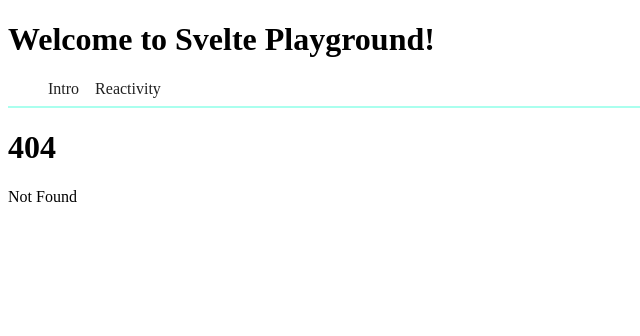
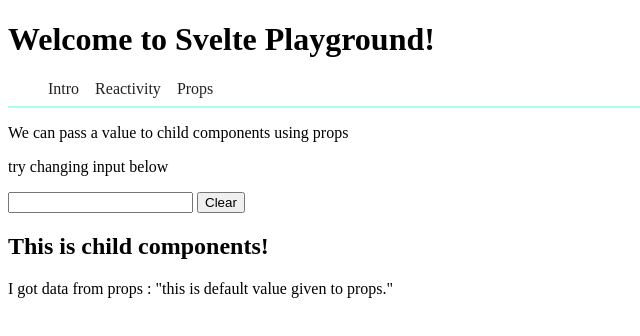
Before and after one commit to anangkf/svelte-playground, a SvelteKit app: page /props in a window 1280 px wide. Before the commit this address had no page. Shown: the top 336 px of the page, without its empty margins (0-640 px from the left). Built offline with nearby package versions, Linux system fonts and the light colour scheme.

Commit message:
props: declaring props and default value

```diff
--- a/src/components/Child.svelte
+++ b/src/components/Child.svelte
@@ -1,5 +1,5 @@
 <script>
-  export let data
+  export let data = "this is default value given to props."
 </script>
 
 <h2>This is child components!</h2>
--- a/src/components/Header.svelte
+++ b/src/components/Header.svelte
@@ -2,6 +2,7 @@
   <ul>
     <li><a href="/">Intro</a></li>
     <li><a href="/reactivity">Reactivity</a></li>
+    <li><a href="/props">Props</a></li>
   </ul>
   <hr>
 </nav>
--- /dev/null
+++ b/src/routes/props/+page.svelte
@@ -0,0 +1,20 @@
+<script>
+	import Child from "../../components/Child.svelte";
+
+  let passedValue
+
+  function clear() {
+    if(passedValue){
+      passedValue = ''
+    }
+  }
+
+</script>
+
+<section>
+  <p>We can pass a value to child components using props</p>
+  <p>try changing input below</p>
+  <input type="text" bind:value={passedValue}>
+  <button on:click={clear}>Clear</button>
+  <Child data={passedValue} />
+</section>
--- a/src/routes/reactivity/+page.svelte
+++ b/src/routes/reactivity/+page.svelte
@@ -6,6 +6,7 @@
   }
   function reset(){
     number = 0
+    doubled = 0
   }
   // You can easily group statements together with a block:
   $: {
```
